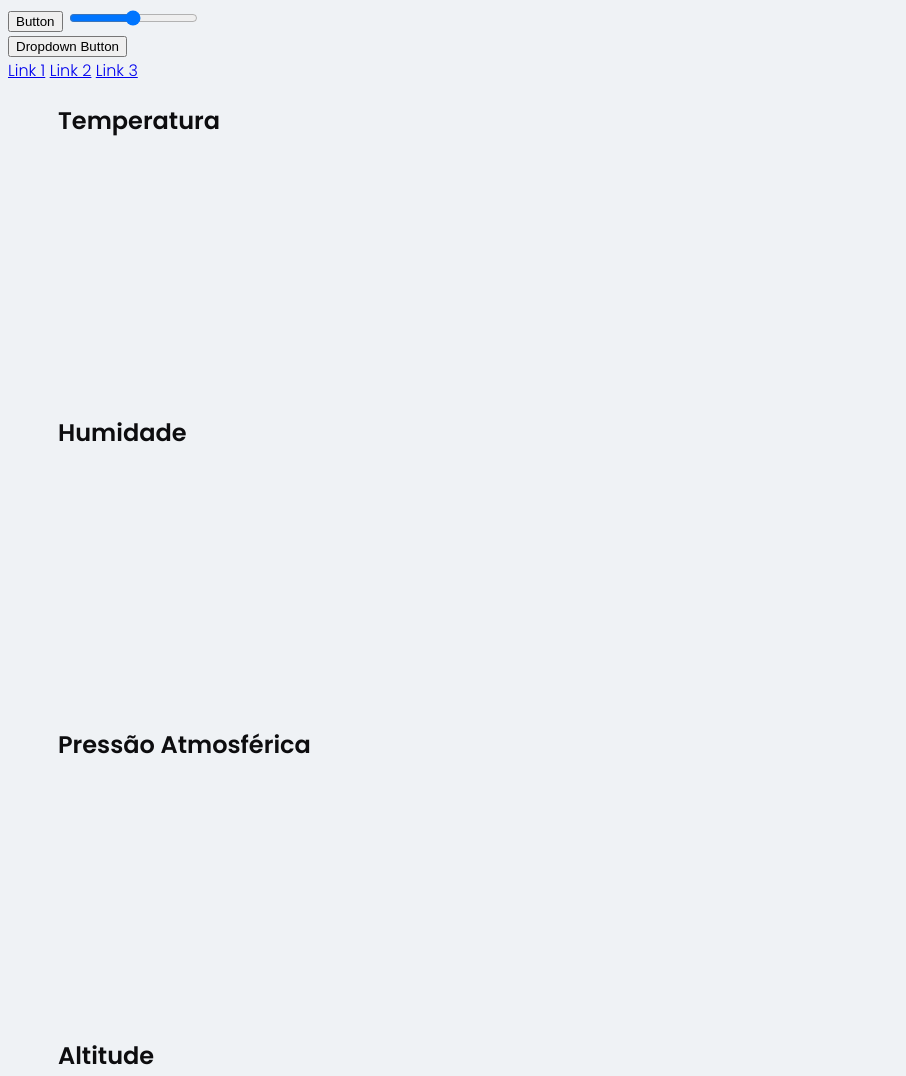
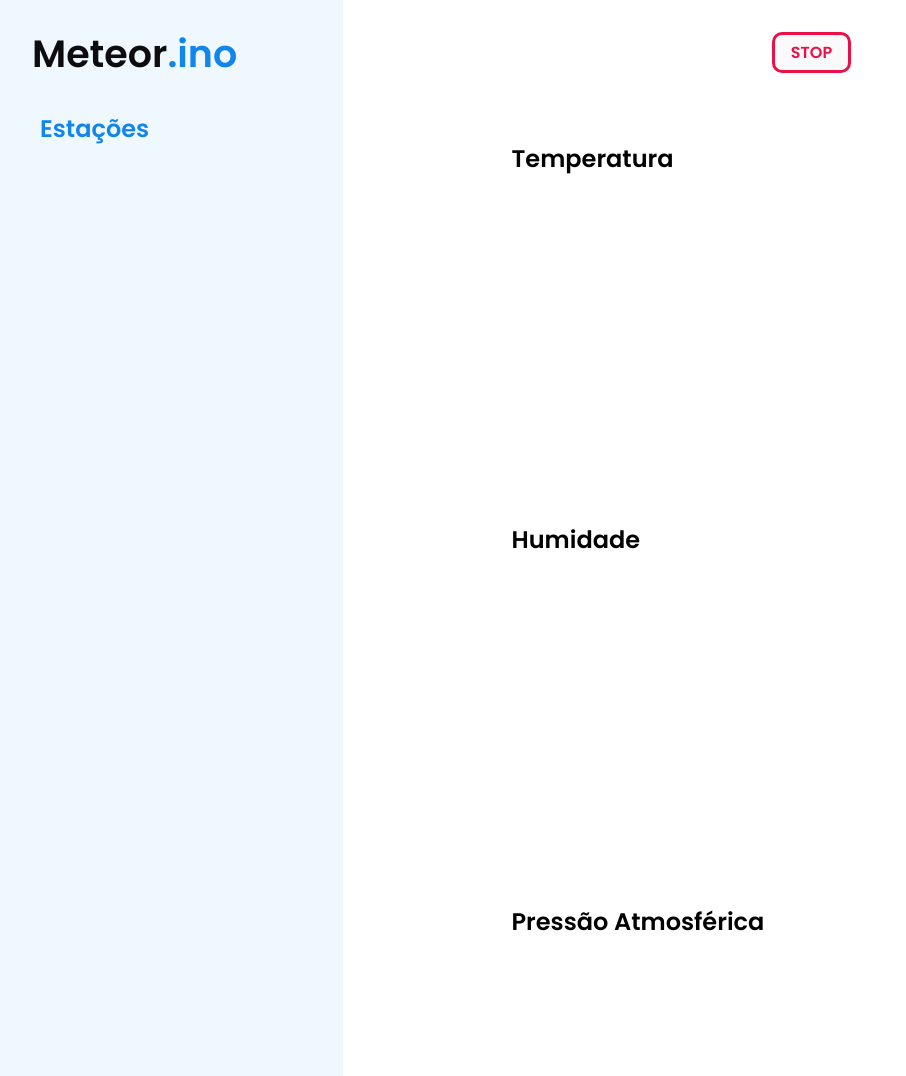
Before and after one commit to meteorino/meteorino.github.io, a plain HTML site: page index.html in a window 1280 px wide. Shown: the top 1076 px of the page, without its empty margins (0-906 px from the left). Drawn offline with nearby package versions, Linux system fonts and the light colour scheme; no server answers.

Commit message:
update site

```diff
--- a/index.html
+++ b/index.html
@@ -3,42 +3,79 @@
   <script src="https://cdnjs.cloudflare.com/ajax/libs/Chart.js/2.9.4/Chart.js"></script>
 
   <head>
-    <meta charset="UTF-8">
-    <meta http-equiv="X-UA-Compatible" content="IE=edge">
-    <meta name="viewport" content="width=device-width, initial-scale=1.0">
-    <link rel="stylesheet" href="https://cdnjs.cloudflare.com/ajax/libs/font-awesome/4.7.0/css/font-awesome.min.css">
+    <meta charset="UTF-8" />
+    <meta http-equiv="X-UA-Compatible" content="IE=edge" />
+    <meta name="viewport" content="width=device-width, initial-scale=1.0" />
+    <link
+      rel="stylesheet"
+      href="https://cdnjs.cloudflare.com/ajax/libs/font-awesome/4.7.0/css/font-awesome.min.css"
+    />
     <link rel="stylesheet" href="./styles.css" />
     <title>Meteorino</title>
   </head>
 
   <body>
-    <nav>
-        <button>Button</button>
-        <input type="range" id="points" name="points" min="0" max="10">
-        <div class="dropdown">
-            <button type="button" class="btn btn-primary dropdown-toggle" data-toggle="dropdown">Dropdown Button</button>
-            <div class="dropdown-menu">
-                <a href="#" class="dropdown-item">Link 1</a>
-                <a href="#" class="dropdown-item">Link 2</a>
-                <a href="#" class="dropdown-item">Link 3</a>
+    <main>
+      <div class="left_side">
+        <h1 class="logo first">Meteor<span class="logo second">.ino</span></h1>
+        <div id="menu" class="menu">
+          <a class="item title">Estações</a>
         </div>
       </div>
-    </nav>
-    <main>
-        <h2>Temperatura</h2>
+
+      <div class="center_side">
+        <div class="control_panel">
+            <a class="button">STOP</a>
+        </div>
+        <div class="chart_panel">
+          <div class="container">
+            <h2 class="title_chart">Temperatura</h2>
             <canvas id="chartTemp" class="chart"></canvas>
-        <h2>Humidade</h2>
+          </div>
+          <div class="container">
+            <h2 class="title_chart">Humidade</h2>
             <canvas id="chartHum" class="chart"></canvas>
-        <h2>Pressão Atmosférica</h2>
+          </div>
+          <div class="container">
+            <h2 class="title_chart">Pressão Atmosférica</h2>
             <canvas id="chartPress" class="chart"></canvas>
-        <h2>Altitude</h2>
+          </div>
+          <div class="container">
+            <h2 class="title_chart">Altitude</h2>
             <canvas id="chartHeight" class="chart"></canvas>
-        <h2>Luminosidade</h2>
+          </div>
+          <div class="container">
+            <h2 class="title_chart">Luminosidade</h2>
             <canvas id="chartLux" class="chart"></canvas>
+          </div>
+        </div>
+      </div>
     </main>
-
   </body>
   <script>
+    var list = document.getElementById("menu");
+    var actual_station = 0;
+
+    fetch("http://localhost:8080/stations/")
+      .then(function (response) {
+        return response.json();
+      })
+      .then(function (entries) {
+        entries.forEach((entry) => {
+          var item = document.createElement("a");
+          item.className = "item";
+          item.innerHTML = "Estação " + entry.id_station;
+          item.setAttribute("onclick", `fetchData(${entry.id_station})`);
+          list.appendChild(item);
+        });
+      });
+
+    var last_element = 10;
+
+    fetchData(0);
+
+    function fetchData(id) {
+      actual_station = id;
       var arr_time = [];
       var arr_temp = [];
       var arr_hum = [];
@@ -46,32 +83,30 @@
       var arr_heigth = [];
       var arr_lux = [];
 
-    var last_element = 10
-
-    fetch("http://localhost:8080/entries/id_station=0")
+      fetch(`http://localhost:8080/entries/id_station=${id}`)
         .then(function (response) {
           return response.json();
-        }).then(function (entries) {
-            console.log(entries)
-            const last_entries = entries.slice(-last_element)
-            last_entries.forEach(entry => {
+        })
+        .then(function (entries) {
+          const last_entries = entries.slice(-last_element);
+          last_entries.forEach((entry) => {
             // adicionar a cada array as variaveis
-                arr_time.push(hh_mm(entry.time_stamp))
-                arr_temp.push(entry.temperature)
-                arr_hum.push(entry.humidity)
-                arr_press.push(entry.pression)
-                arr_heigth.push(entry.height)
-                arr_lux.push(entry.lux)
+            arr_time.push(hh_mm(entry.time_stamp));
+            arr_temp.push(entry.temperature);
+            arr_hum.push(entry.humidity);
+            arr_press.push(entry.pression);
+            arr_heigth.push(entry.height);
+            arr_lux.push(entry.lux);
           });
 
           // chamar funcao para desenhar o grafico
-            designChart("chartTemp", arr_time, arr_temp)
-            designChart("chartHum", arr_time, arr_hum)
-            designChart("chartPress", arr_time, arr_press)
-            designChart("chartHeight", arr_time, arr_heigth)
-            designChart("chartLux", arr_time, arr_lux)
-
-        })
+          designChart("chartTemp", arr_time, arr_temp);
+          designChart("chartHum", arr_time, arr_hum);
+          designChart("chartPress", arr_time, arr_press);
+          designChart("chartHeight", arr_time, arr_heigth);
+          designChart("chartLux", arr_time, arr_lux);
+        });
+    }
 
     /**
      * args: time_stamp (string)
@@ -80,64 +115,70 @@
      * return:  hh:mm:ss
      */
     function hh_mm(time_stamp) {
-        const date = new Date(time_stamp)
-        return date.toLocaleTimeString('default', {
-            hour: '2-digit',
-            minute: '2-digit',
-            second: '2-digit'
+      const date = new Date(time_stamp);
+      return date.toLocaleTimeString("default", {
+        hour: "2-digit",
+        minute: "2-digit",
+        second: "2-digit",
       });
     }
 
     function designChart(chartName, xValues, yValues) {
-        graph = document.getElementById(chartName).getContext("2d")
+      graph = document.getElementById(chartName).getContext("2d");
 
       var gradientFill = graph.createLinearGradient(0, 0, 0, 500);
       gradientFill.addColorStop(0, "#1085ebaa");
       gradientFill.addColorStop(1, "#1085eb00");
 
-        let  delayed
+      let delayed;
 
       new Chart(chartName, {
         type: "line",
         data: {
           labels: xValues,
-                datasets: [{
+          datasets: [
+            {
               fill: true,
               backgroundColor: gradientFill, // Put the gradient here as a fill color
               borderColor: "#1085eb",
               borderWidth: 3,
-                    data: yValues
-                }]
+              data: yValues,
+            },
+          ],
         },
         options: {
+          responsive: true,
           legend: { display: false },
           scales: {
-                    yAxes: [{
+            yAxes: [
+              {
                 ticks: {
                   min: Math.min(...yValues) - 1,
                   max: Math.max(...yValues) + 1,
                   padding: 18,
-                            fontColor: "#0d0d0f"
+                  fontColor: "#0d0d0f",
                 },
                 gridLines: {
                   drawTicks: false,
                   display: false,
-                        }
-                    }],
-                    xAxes: [{
+                },
+              },
+            ],
+            xAxes: [
+              {
                 ticks: {
                   padding: 12,
-                            fontColor: "#0d0d0f"
-                        }
-                    }],
+                  fontColor: "#0d0d0f",
                 },
-            }
+              },
+            ],
+          },
+        },
       });
     }
 
     window.setTimeout(function () {
       window.location.reload();
-    }, 20000);
+    }, 20 * 1000);
   </script>
-
 </html>
--- a/styles.css
+++ b/styles.css
@@ -1,29 +1,111 @@
 @import url("https://fonts.googleapis.com/css2?family=Poppins:wght@300;600&display=swap");
 :root {
   --blue: #1085eb;
+  --red: #eb1047;
+  --green: #0bbd38;
   --black: #0d0d0f;
-  --white: #eff2f5;
+  --white: #fafafa;
+  --grey: #b6b9bd;
+  --color_btn: var(--red);
 }
 
 
 body {
     font-family: "Poppins";
-    background-color: var(--white);
+    margin: 0;
+    padding: 0;
 }
 
-/******** NAV *******/
-
-
-/******** MAIN *******/
-main {
-    margin-inline: 50px;
+main{
+    display: flex;
+    flex-direction: row;
+    justify-content: safe;
 }
 
-.chart {
-    margin-top: 30px;
-    margin-bottom: 50px;
+/*------------- S I D E  B A R -------------*/
+.left_side{
+    padding-inline: 2rem;
+    background-color: aliceblue;
+    width: 25%;
+}
+/*** Logo ***/
+.logo {
+    font-size: 38px;
+    color: var(--black);
 }
 
-h2 {
+.logo.second {
+    color: var(--blue);
+}
+/*** Menu ***/
+.menu{
+    display: flex;
+    flex-direction: column;
+    height: max-content;
+}
+.item{
+    cursor: pointer;
+    font-size: 16px;
+    font-weight: 300;
+    padding-block: 0.2rem;
+    padding-inline: 0.5rem;
+}
+.item.title{
+    border-radius: 10px;
+    color: var(--blue);
+    font-size: 24px;
+    font-weight: 600;
+
+}
+
+.item:hover{
+    font-weight: 600;
+}
+
+/*** Dashboard ***/
+.center_side{
+    width: 75%;
+    padding-inline: 50px;
+}
+
+.control_panel{
+    display: flex;
+    flex-direction: row;
     color: var(--black);
+    margin-top: 2rem;
+    margin-bottom: 3rem;
+    justify-content: space-evenly;
 }
+
+.button{
+    cursor: pointer;
+    background-color: var(--white);
+    border: 3px solid var(--color_btn);
+    color: var(--color_btn);
+    font-weight: 600;
+    border-radius: 10px;
+    padding-block: 0.3rem;
+    padding-inline: 1rem;
+    transition: 0.1s;
+}
+
+.button:hover{
+    background-color: var(--color_btn);
+    color: var(--white);
+}
+
+.button:active{
+    padding-block: 0.2rem;
+    padding-inline: 0.8rem;
+}
+
+.chart_panel{
+    display: flex;
+    flex-wrap: wrap;
+    flex-direction: row;
+    justify-content:space-evenly;
+}
+
+.chart{
+    width: 600px;
+}
```
Lines whose indentation alone changed are shown as unchanged.
